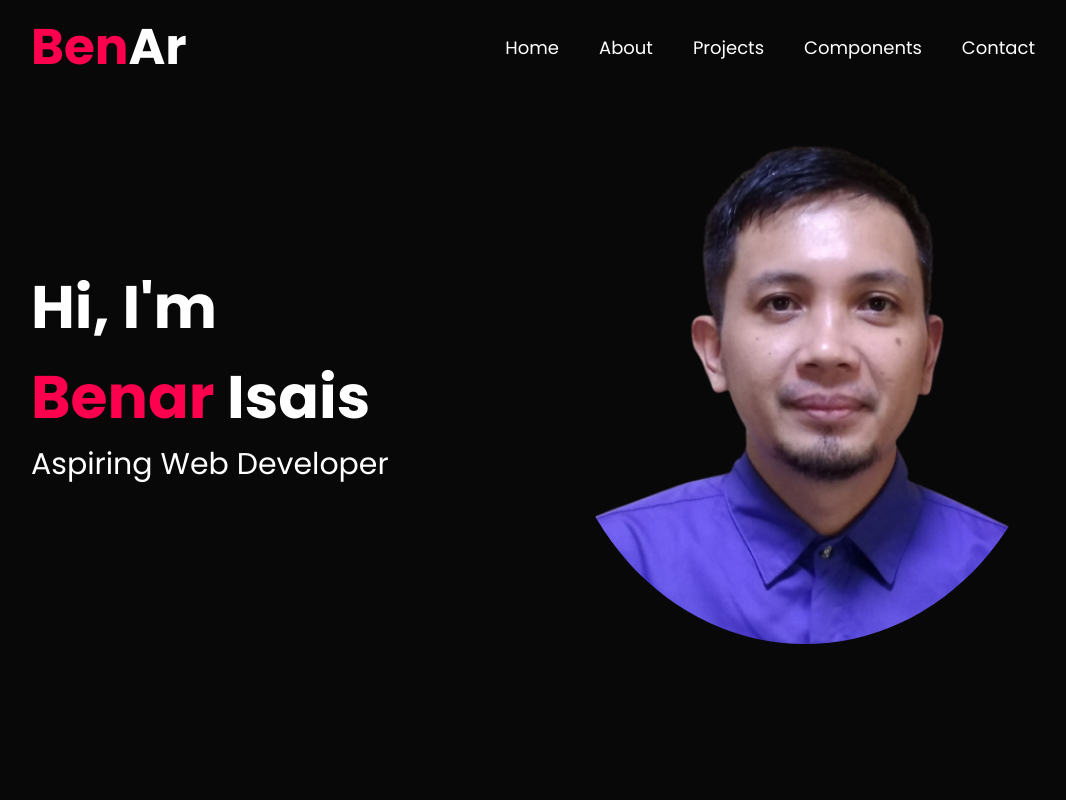
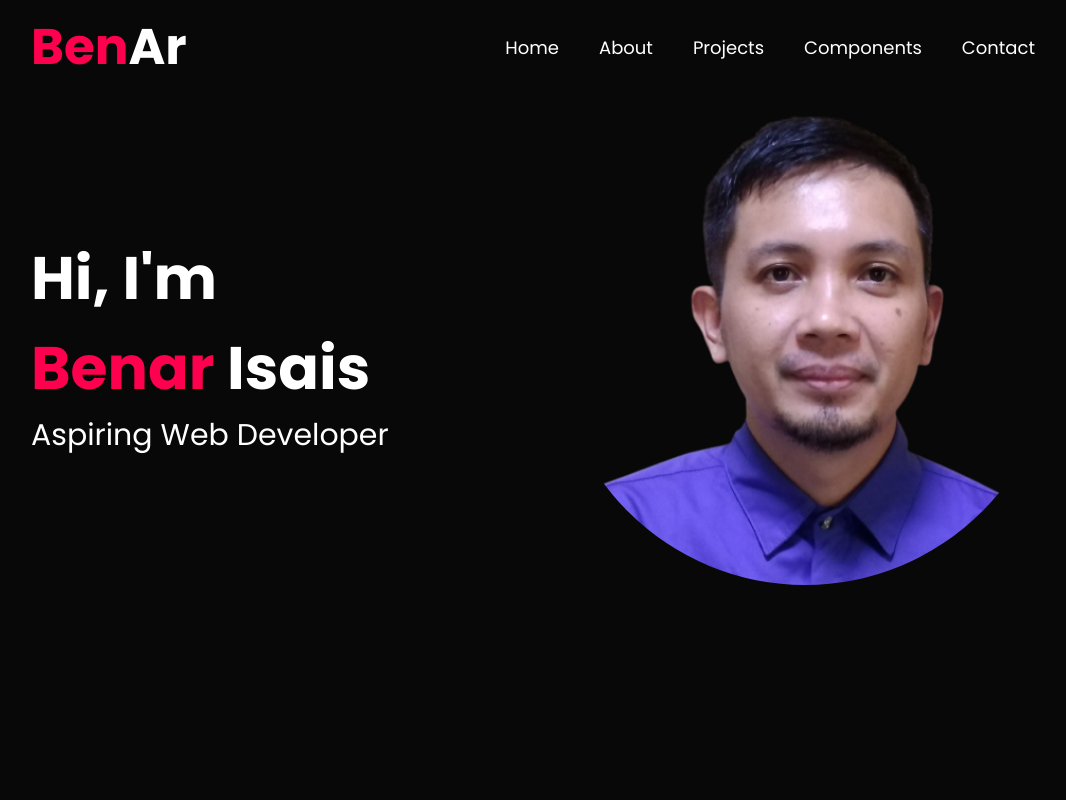
Before and after one commit to bisaisgithub/portfolio, a Next.js app: page / in a window 1280 px wide. Shown: the top 800 px of the page, without its empty margins (97-1163 px from the left). Built offline with nearby package versions, Linux system fonts and the light colour scheme.

Commit message:
centering image

```diff
--- a/styles/Header.module.scss
+++ b/styles/Header.module.scss
@@ -110,6 +110,9 @@
         width: 50%;
         max-width: 500px;
         border-radius: 50%;
+        aspect-ratio: 1 / 1;
+        object-fit: cover;
+        // background-color: var(--gray2);
         @media only screen and (max-width: 740px){
           font-size: 50px;
           display: none;
```
